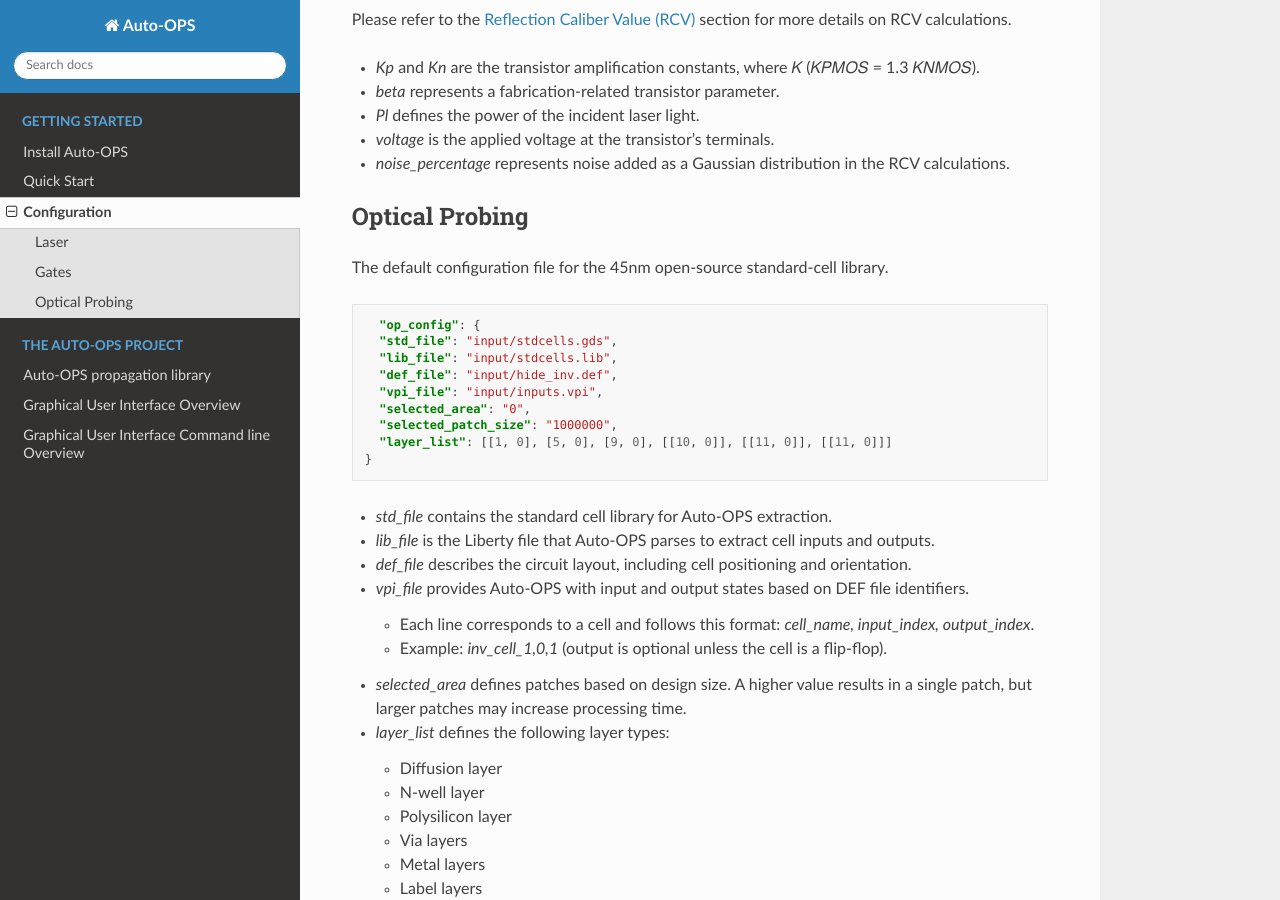
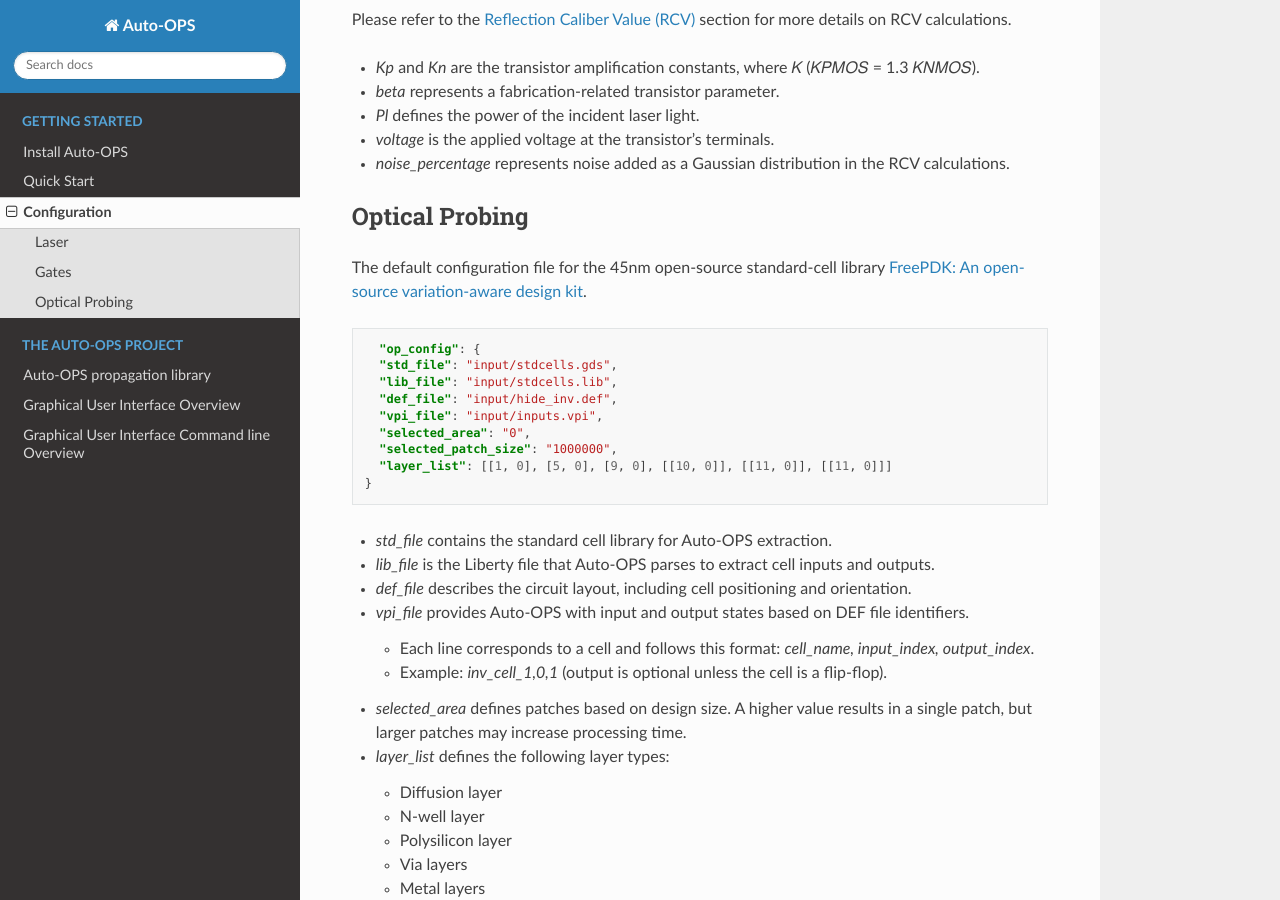
Before and after one commit to pflammarion/Auto-OPS, a Sphinx documentation site: the page built from docs/getting_started/config.rst, in a window 1280 px wide and 900 px high, scrolled down 1193 px. Built offline with Sphinx 7.4.7 and the Read the Docs theme 3.1.0, drawn with Linux system fonts in a browser that asks for light colours.

Commit message:
Update config.rst

```diff
--- a/docs/getting_started/config.rst
+++ b/docs/getting_started/config.rst
@@ -62,7 +62,7 @@ Please refer to the :ref:`Reflection Caliber Value` section for more details on
 Optical Probing
 ===================
 
-The default configuration file for the 45nm open-source standard-cell library.
+The default configuration file for the 45nm open-source standard-cell library `FreePDK: An open-source variation-aware design kit <https://ieeexplore.ieee.org/stamp/stamp.jsp?arnumber=4231502>`_.
 
 .. code-block:: json
 
```
